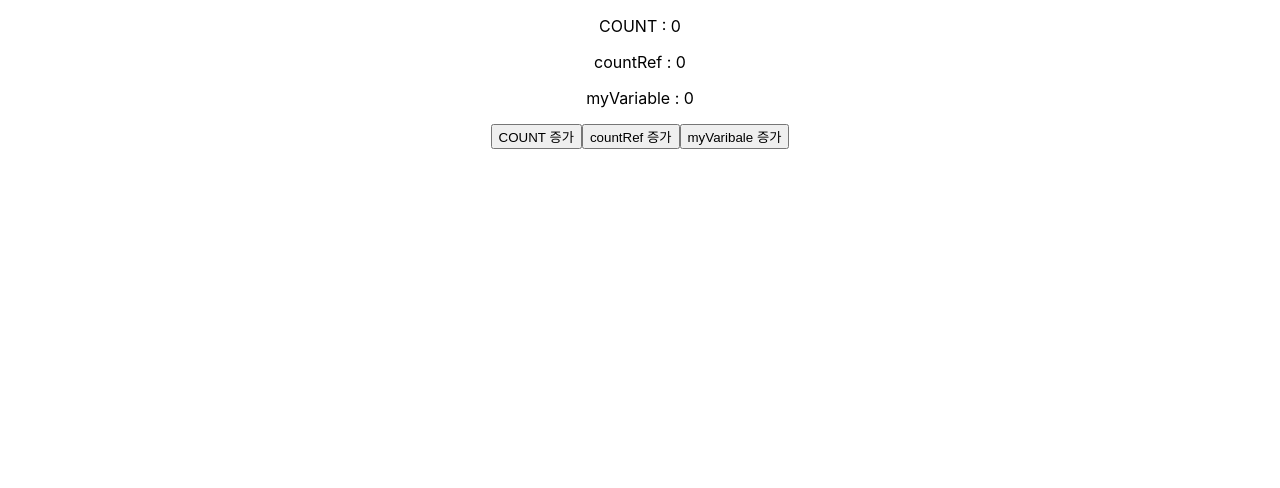
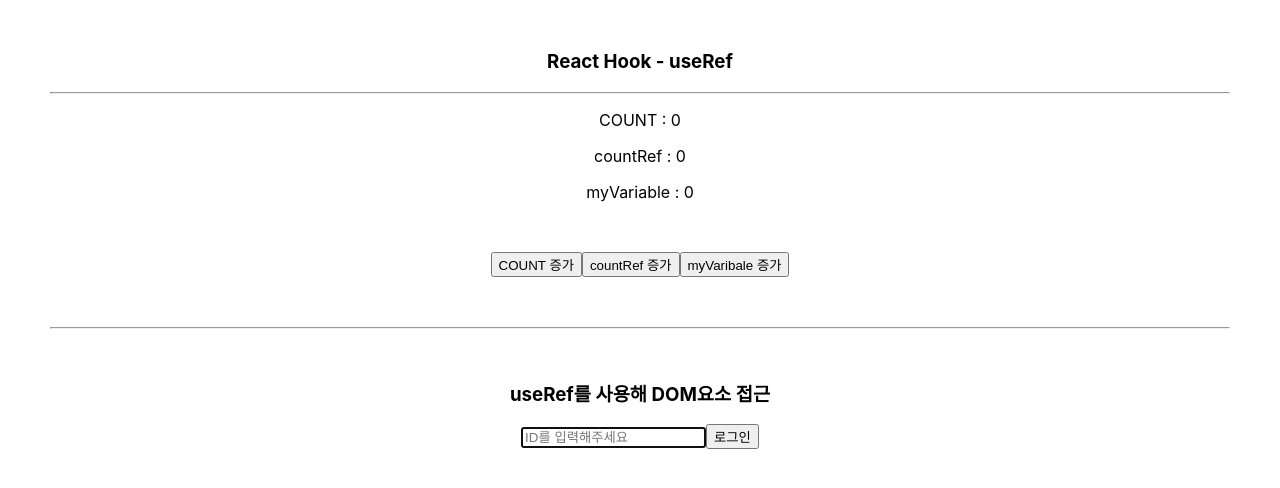
Before and after one commit to YoungcheolLee/react-hooks, a React (Create React App) app: page /UseRef in a window 1280 px wide. Shown: the top 488 px of the page. Built offline with nearby package versions, Linux system fonts and the light colour scheme; the HTML template or start-up script is replaced by a standard one.

Commit message:
UseRef.js 컴포넌트 DOM 요소 접근 예제 추가(로그인)

```diff
--- a/src/App.css
+++ b/src/App.css
@@ -24,3 +24,16 @@
   font-size: calc(10px + 2vmin);
   color: white;
 }
+
+.useRef-wrraper{
+  margin: 50px;
+
+}
+
+.useRef-button{
+  margin: 50px;
+}
+
+.useRef-login{
+  margin-top:50px;
+}
--- a/src/ReactHooks/UseRef.js
+++ b/src/ReactHooks/UseRef.js
@@ -4,14 +4,21 @@ useRef와 useState의 차이점,
 2. useRef : ref의 값이 변화하더라도 rendering이 되지 않는다.
 
 컴포넌트 안의 변수와 useRef의 차이점
-1.
+ - 렌더링 시점에 변수 > 데이터 초기화 / useRef > 데이터 유지
 */
-import { useRef, useState } from "react";
+import { useEffect, useRef, useState } from "react";
 
 const UseRef = () => {
   const [count, setCount] = useState(0);
   const countRef = useRef(0);
   let myVariable = 0;
+  const inputRef = useRef();
+
+  // rendering 시 inputRef DOM요소에 자동으로 포커스되는 기능 추가
+  useEffect(() => {
+    console.log("inputRef :", inputRef);
+    inputRef.current.focus();
+  }, []);
 
   console.log("countRef =", countRef);
 
@@ -30,14 +37,43 @@ const UseRef = () => {
     console.log("myVariable = ", myVariable);
   };
 
+  const onCheckEnter = (e) => {
+    if (e.key === "Enter") {
+      return handleLogin();
+    }
+  };
+
+  const handleLogin = () => {
+    if (inputRef.current.value.length < 1) {
+      alert("ID를 입력해주세요!");
+    } else {
+      alert(`${inputRef.current.value}님 환영합니다!`);
+    }
+  };
+
   return (
     <div className="useRef-wrraper">
+      <h3>React Hook - useRef</h3>
+      <hr />
       <p>COUNT : {count}</p>
       <p>countRef : {countRef.current}</p>
       <p>myVariable : {myVariable}</p>
-      <button onClick={increaseCount}>COUNT 증가</button>
-      <button onClick={increaseCountRef}>countRef 증가</button>
-      <button onClick={increaseVariable}>myVaribale 증가</button>
+      <div className="useRef-button">
+        <button onClick={increaseCount}>COUNT 증가</button>
+        <button onClick={increaseCountRef}>countRef 증가</button>
+        <button onClick={increaseVariable}>myVaribale 증가</button>
+      </div>
+      <hr />
+      <div className="useRef-login">
+        <h3>useRef를 사용해 DOM요소 접근</h3>
+        <input
+          ref={inputRef}
+          type="text"
+          placeholder="ID를 입력해주세요"
+          onKeyUp={onCheckEnter}
+        />
+        <button onClick={handleLogin}>로그인</button>
+      </div>
     </div>
   );
 };
```
